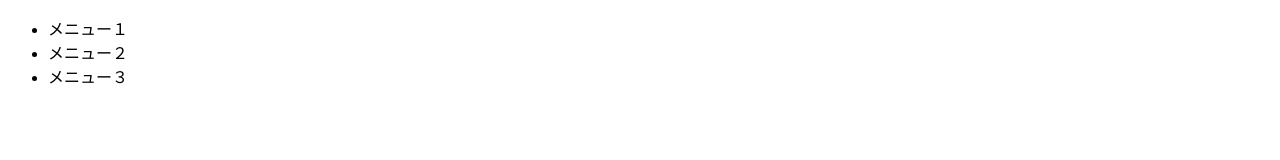
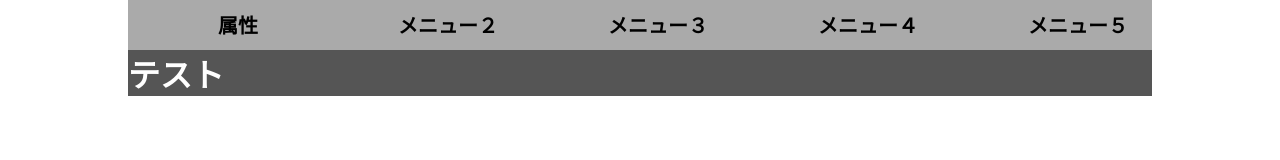
Before and after one commit to miyabi0212/TRPG, a plain HTML site: page htdocs/index.html in a window 1280 px wide. Drawn offline with Linux system fonts and the light colour scheme.

Commit message:
Add files via upload

```diff
--- /dev/null
+++ b/htdocs/css/style.css
@@ -0,0 +1,47 @@
+/*
+	========== ========== ＢＡＳＩＣ ========== ==========
+ */
+* {
+	margin:  0;
+	padding: 0;
+}
+body {
+	width:   100%;
+}
+/*
+	========== ========== ＩＮＤＥＸ ========== ==========
+ */
+div.index-body {
+	width:            80%;
+	color:            #fff;
+	margin:           auto;
+	background-color: #555;
+}
+/*  ========== ==========  ＭＥＮＵ  ========== ==========  */
+div.index-menu {
+	width:            100%;
+	height:           50px;
+	background-color: #aaa;
+}
+div.index-menu ul {
+	display:          flex;
+}
+div.index-menu li {
+	width:            200px;
+	height:           50px;
+	list-style:       none;
+	margin-left:      10px;
+}
+div.index-menu a {
+	color:            #000;
+	display:          block;
+	font-size:        20px;
+	text-align:       center;
+	font-weight:      bold;
+	padding-top:      10px;
+	text-decoration:  none;
+}
+div.index-menu a:hover {
+	color:            #fff;
+	background-color: #555;
+}
--- a/htdocs/index.html
+++ b/htdocs/index.html
@@ -10,19 +10,22 @@
 <head>
 	<meta charset="UTF-8">
 	<title>無題</title>
-	<link rel="stylesheet" type="text/css" href="../css/style.css">
+	<link rel="stylesheet" type="text/css" href="css/style.css">
 </head>
 
 <!--
 	 ========== ========== ＢＯＤＹ ========== ==========
  -->
-<body>
+<body><div class="index-body">
 <!-- ========== ========== ＭＥＮＵ ========== ========== -->
-	<div class="index.menu"><nav><ul>
-		<li><a>メニュー１</a></li>
-		<li><a>メニュー２</a></li>
-		<li><a>メニュー３</a></li>
+	<div class="index-menu"><nav><ul>
+		<a><li>属性</li></a>
+		<a><li>メニュー２</li></a>
+		<a><li>メニュー３</li></a>
+		<a><li>メニュー４</li></a>
+		<a><li>メニュー５</li></a>
 	</ul></nav></div>
-</body>
+	<h1>テスト</h1>
+</div></body>
 
 </html>
```
